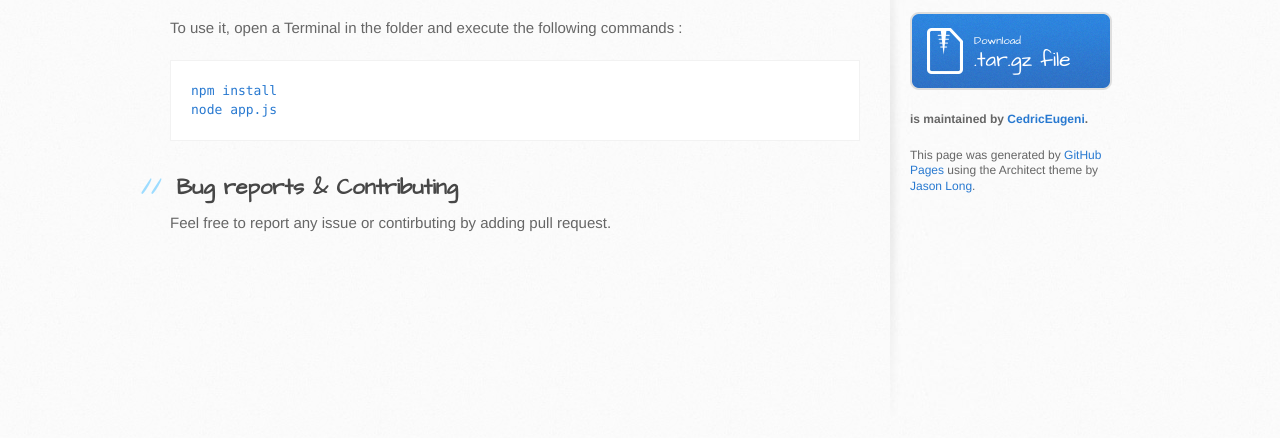
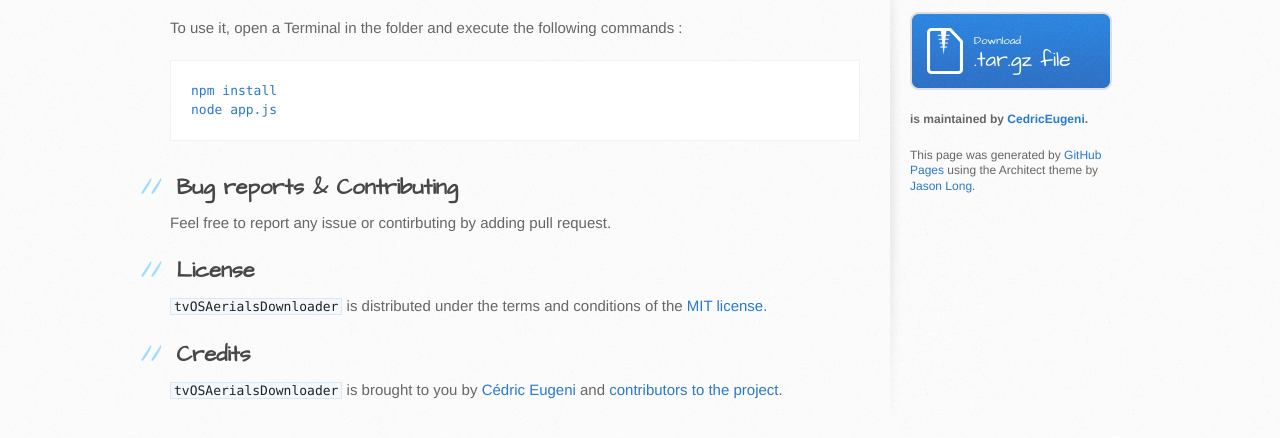
Before and after one commit to CedricEugeni/tvOSAerialsDownloader, a plain HTML site: page index.html in a window 1280 px wide. Shown: the part 354-792 px from the top of the page. Drawn offline with Linux system fonts and the light colour scheme.

```diff
--- a/index.html
+++ b/index.html
@@ -43,6 +43,16 @@
 <a id="bug-reports--contributing" class="anchor" href="#bug-reports--contributing" aria-hidden="true"><span aria-hidden="true" class="octicon octicon-link"></span></a>Bug reports &amp; Contributing</h2>
 
 <p>Feel free to report any issue or contirbuting by adding pull request.</p>
+
+<h2>
+<a id="license" class="anchor" href="#license" aria-hidden="true"><span aria-hidden="true" class="octicon octicon-link"></span></a>License</h2>
+
+<p><code>tvOSAerialsDownloader</code> is distributed under the terms and conditions of the <a href="https://github.com/CedricEugeni/tvOSAerialsDownloader/blob/master/LICENSE">MIT license</a>.</p>
+
+<h2>
+<a id="credits" class="anchor" href="#credits" aria-hidden="true"><span aria-hidden="true" class="octicon octicon-link"></span></a>Credits</h2>
+
+<p><code>tvOSAerialsDownloader</code> is brought to you by <a href="https://github.com/CedricEugeni">Cédric Eugeni</a> and <a href="https://github.com/CedricEugeni/tvOSAerialsDownloader/graphs/contributors">contributors to the project</a>.</p>
         </section>
 
         <aside id="sidebar">
```
Also changed, not shown: params.json (+1 -1 lines).
